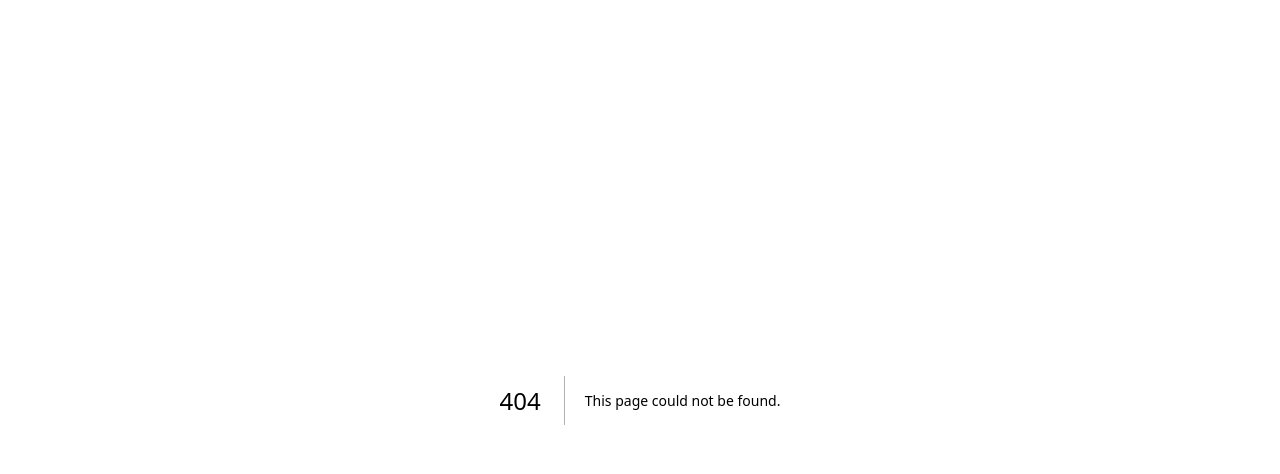
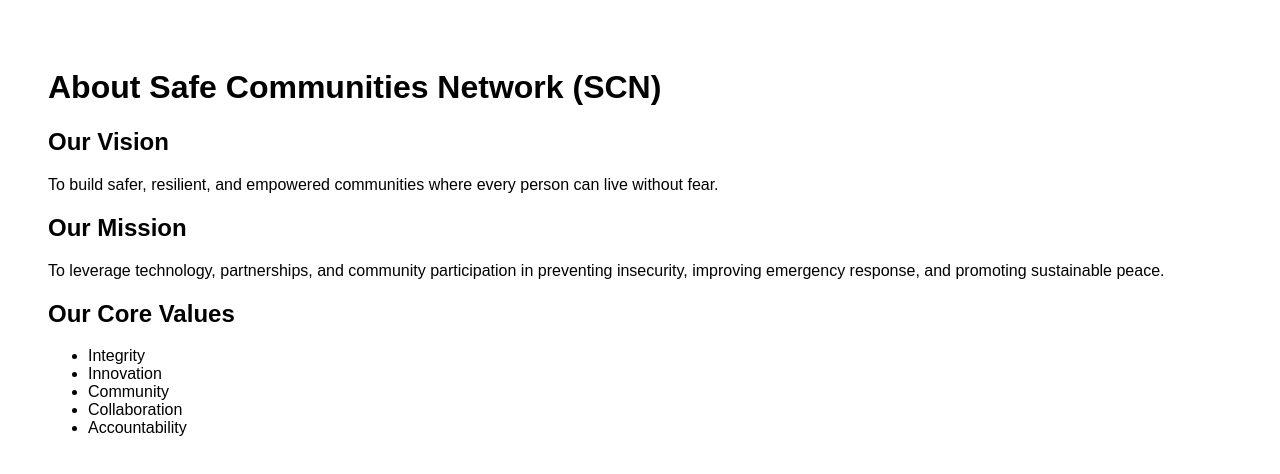
Before and after one commit to calein75-source/safe-communities-network, a Next.js app: page /app/about in a window 1280 px wide. Before the commit this address had no page. Shown: the top 474 px of the page. Built offline with nearby package versions, Linux system fonts and the light colour scheme.

Commit message:
Create page.js

```diff
--- /dev/null
+++ b/app/app/about/page.js
@@ -0,0 +1,29 @@
+export default function About() {
+  return (
+    <main style={{ padding: "40px", fontFamily: "Arial, sans-serif" }}>
+      <h1>About Safe Communities Network (SCN)</h1>
+
+      <h2>Our Vision</h2>
+      <p>
+        To build safer, resilient, and empowered communities where every
+        person can live without fear.
+      </p>
+
+      <h2>Our Mission</h2>
+      <p>
+        To leverage technology, partnerships, and community participation
+        in preventing insecurity, improving emergency response, and
+        promoting sustainable peace.
+      </p>
+
+      <h2>Our Core Values</h2>
+      <ul>
+        <li>Integrity</li>
+        <li>Innovation</li>
+        <li>Community</li>
+        <li>Collaboration</li>
+        <li>Accountability</li>
+      </ul>
+    </main>
+  );
+          }
```
